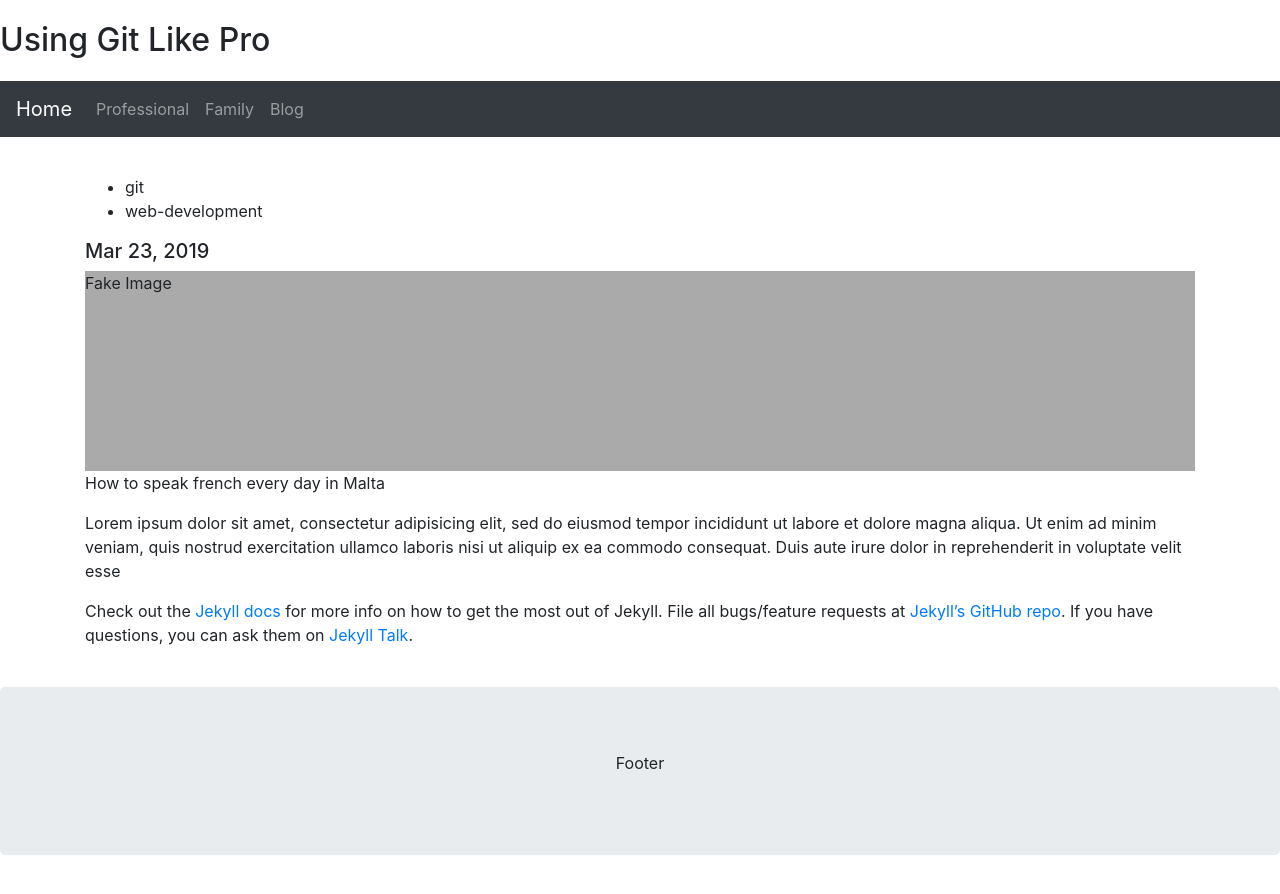
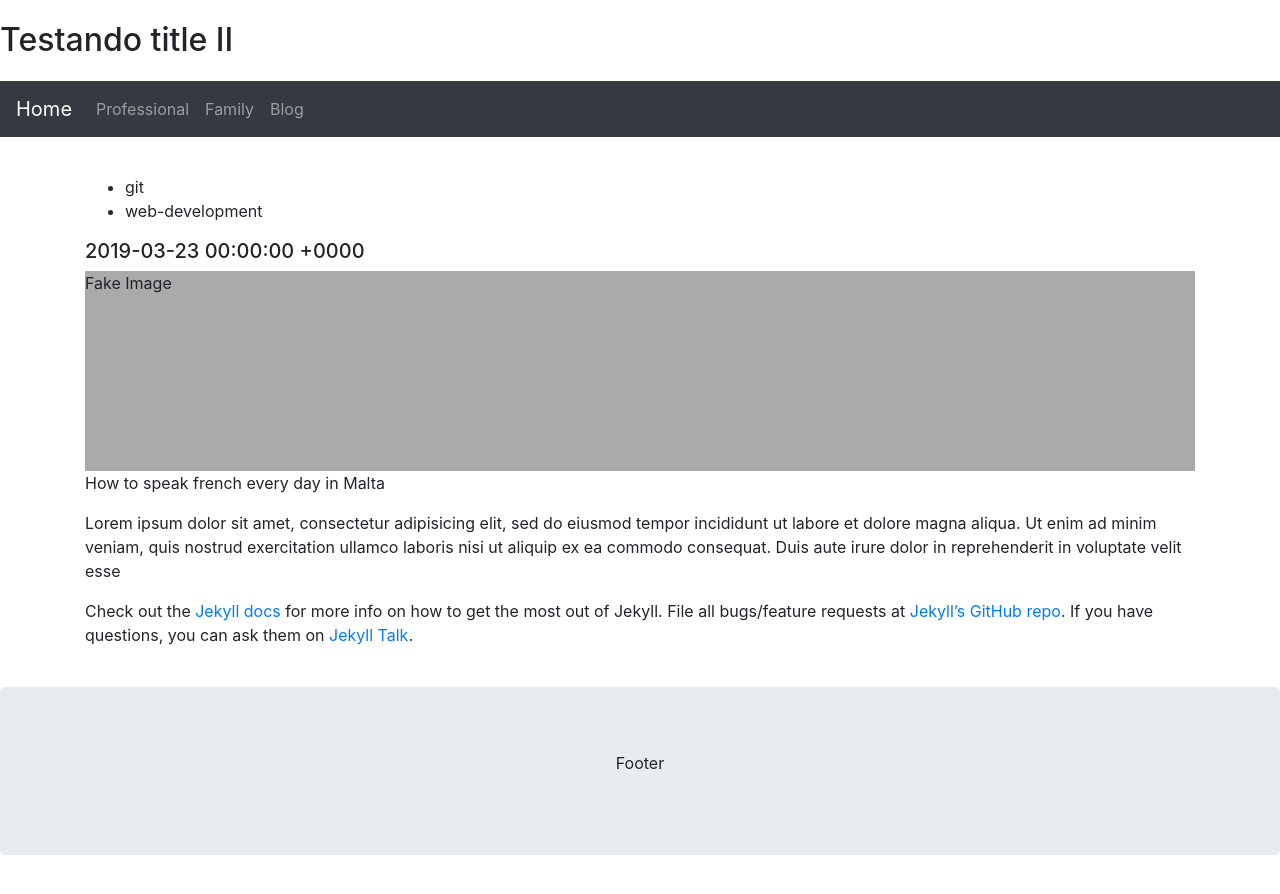
Before and after one commit to hilquiasferreira/hilquiasferreira.github.io, a Jekyll site: the page built from _posts/2019-03-23-welcome-to-jekyll.markdown, in a window 1280 px wide. Shown: the top 894 px of the page. Built offline with Jekyll 4.4.1, drawn with Linux system fonts in a browser that asks for light colours.

Commit message:
defaultpage

```diff
--- a/_layouts/post.html
+++ b/_layouts/post.html
@@ -1,8 +1,6 @@
 ---
 layout: default
 ---
-{%- assign date_format = site.minima.date_format | default: "%b %-d, %Y" -%}
-
 <div class="container" style="margin-top:30px">
   <div class="row">
     <div class="col">
@@ -17,6 +15,7 @@
       <h5>{{ page.date | date: date_format }}</h5>
       <div class="fakeimg">
         Fake Image
+        <img src="{{ post.thumbnail }}" class="mx-auto d-block" style="width:100%">
       </div>
       <p>How to speak french every day in Malta</p>
       <p>
--- a/_posts/2019-03-23-welcome-to-jekyll.markdown
+++ b/_posts/2019-03-23-welcome-to-jekyll.markdown
@@ -1,5 +1,5 @@
 ---
-title: Using Git Like Pro
+title: Testando title II
 layout: post
 summary: Learn git commands
 categories:
--- a/_posts/2020-05-30-google-post2.markdown
+++ b/_posts/2020-05-30-google-post2.markdown
@@ -1,5 +1,5 @@
 ---
-title: Using Git Like Pro
+title: Using Git pra valer
 layout: post
 summary: Learn git commands
 categories:
```
